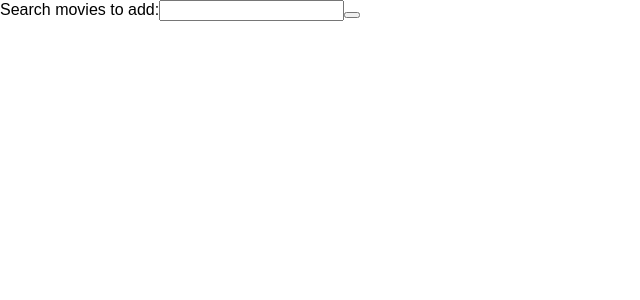
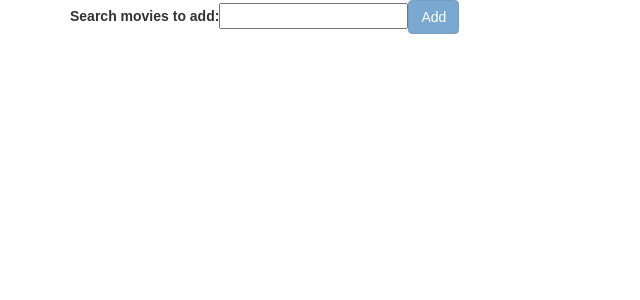
Before and after one commit to zacacollier/movie-list-starter-1, a React (Create React App) app: page / in a window 1280 px wide. Shown: the top 300 px of the page, without its empty margins (0-640 px from the left). Built offline with nearby package versions, Linux system fonts and the light colour scheme.

Commit message:
Added React Bootstrap

```diff
--- a/src/App.js
+++ b/src/App.js
@@ -1,4 +1,5 @@
 import React, { Component } from 'react';
+import Bootstrap from '../node_modules/bootstrap/dist/css/bootstrap.min.css'
 import SearchBar from './components/SearchBar'
 /* import './App.css';
  * */
@@ -6,10 +7,7 @@ export default class App extends Component {
   render() {
     return (
         <div>
-            <link href="../node_modules/bootstrap/dist/css/bootstrap.min.css" />
             <SearchBar />
-            <script href="../node_modules/bootstrap/dist/js/bootstrap.min.js"></script>
-            <script href="../node_modules/jquery/dist/jquery.min.js"></script>
         </div>
     );
   }
--- a/src/components/SearchBar.js
+++ b/src/components/SearchBar.js
@@ -1,4 +1,5 @@
 import React, { Component } from 'react'
+import { Button } from 'react-bootstrap'
 export default class SearchBar extends Component {
     constructor() {
         super()
@@ -39,8 +40,12 @@ export default class SearchBar extends Component {
                             value={this.state.userInput}
                             onChange={this.handleInputChange.bind(this)}
                         />
-                        <button
-                        />
+                        <Button
+                            bsStyle="primary"
+                            type="submit"
+                            disabled={!this.state.userInput}>
+                            Add
+                        </Button>
                     </section>
                 </div>
             </section>
```
